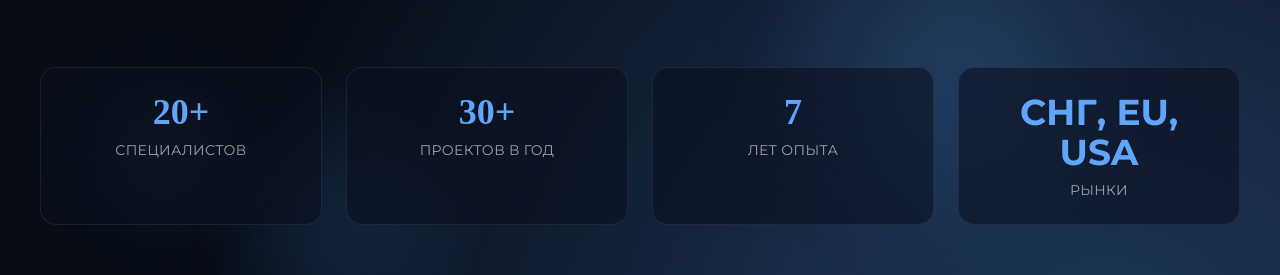
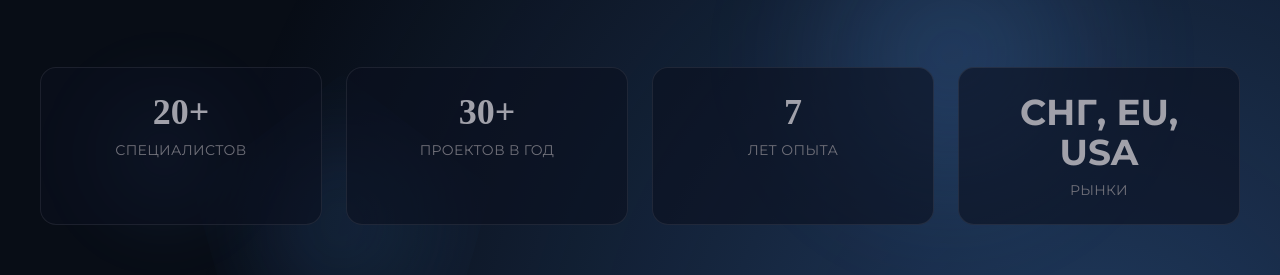
Before and after one commit to pr-poehali-dev/premium-agency-site, a React (Vite) app: page /team in a window 1280 px wide. Shown: the part 266-541 px from the top of the page. Built offline with nearby package versions, Linux system fonts and the light colour scheme; a web font is replaced by a local one.

Commit message:
вся статистика должна быть одним элементом. На страницах команда, маркетинг, разработка, дизайн. цвет серый у всех цыфр в статистике

```diff
--- a/src/components/Typography.tsx
+++ b/src/components/Typography.tsx
@@ -112,3 +112,28 @@ export const SmallText = ({ children, className = '' }: SmallTextProps) => {
     </p>
   );
 };
+
+interface StatCardProps {
+  value: string;
+  label: string;
+  isNumber?: boolean;
+}
+
+export const StatCard = ({ value, label, isNumber = true }: StatCardProps) => {
+  return (
+    <div
+      className="hover-card text-center p-6 rounded-2xl transition-transform duration-300 hover:scale-105"
+      style={{
+        background: 'rgba(11,15,31,0.6)',
+        border: '1px solid rgba(255,255,255,0.08)'
+      }}
+    >
+      <div className={`${isNumber ? 'font-zen' : 'font-montserrat'} font-bold text-3xl md:text-4xl lg:text-4xl mb-2 text-zinc-400`}>
+        {value}
+      </div>
+      <div className="font-montserrat text-xs md:text-sm uppercase tracking-wide text-zinc-500">
+        {label}
+      </div>
+    </div>
+  );
+};
--- a/src/pages/Design.tsx
+++ b/src/pages/Design.tsx
@@ -2,7 +2,7 @@ import AppLayout from '@/components/AppLayout';
 import PageTransition from '@/components/PageTransition';
 import SEO from '@/components/SEO';
 import PageContainer from '@/components/PageContainer';
-import { PageHeader, SectionHeader } from '@/components/Typography';
+import { PageHeader, SectionHeader, StatCard } from '@/components/Typography';
 import Icon from '@/components/ui/icon';
 import { useCardHover } from '@/hooks/useCardHover';
 
@@ -226,21 +226,7 @@ const Design = () => {
 
           <div className="grid grid-cols-2 md:grid-cols-4 gap-6 mb-12">
             {stats.map((stat) => (
-              <div
-                key={stat.label}
-                className="text-center p-6 rounded-2xl"
-                style={{
-                  background: 'rgba(11,15,31,0.5)',
-                  border: '1px solid rgba(255,255,255,0.08)',
-                }}
-              >
-                <div className={`${stat.isNumber ? 'font-zen' : 'font-montserrat'} font-bold text-3xl md:text-4xl lg:text-4xl mb-2`} style={{ color: '#2d9d8f' }}>
-                  {stat.value}
-                </div>
-                <div className="font-montserrat text-xs md:text-sm uppercase tracking-wide text-zinc-400">
-                  {stat.label}
-                </div>
-              </div>
+              <StatCard key={stat.label} value={stat.value} label={stat.label} isNumber={stat.isNumber} />
             ))}
           </div>
         </PageContainer>
--- a/src/pages/Marketing.tsx
+++ b/src/pages/Marketing.tsx
@@ -2,7 +2,7 @@ import AppLayout from '@/components/AppLayout';
 import PageTransition from '@/components/PageTransition';
 import SEO from '@/components/SEO';
 import PageContainer from '@/components/PageContainer';
-import { PageHeader, SectionHeader } from '@/components/Typography';
+import { PageHeader, SectionHeader, StatCard } from '@/components/Typography';
 import Icon from '@/components/ui/icon';
 import { useCardHover } from '@/hooks/useCardHover';
 
@@ -212,21 +212,7 @@ const Marketing = () => {
 
           <div className="grid grid-cols-2 md:grid-cols-4 gap-6">
             {stats.map((stat) => (
-              <div
-                key={stat.label}
-                className="text-center p-6 rounded-2xl"
-                style={{
-                  background: 'rgba(11,15,31,0.6)',
-                  border: '1px solid rgba(255,255,255,0.08)',
-                }}
-              >
-                <div className={`${stat.isNumber ? 'font-zen' : 'font-montserrat'} font-bold text-3xl md:text-4xl lg:text-4xl mb-2`} style={{ color: '#d66b2a' }}>
-                  {stat.value}
-                </div>
-                <div className="font-montserrat text-xs md:text-sm uppercase tracking-wide text-zinc-400">
-                  {stat.label}
-                </div>
-              </div>
+              <StatCard key={stat.label} value={stat.value} label={stat.label} isNumber={stat.isNumber} />
             ))}
           </div>
         </PageContainer>
--- a/src/pages/Team.tsx
+++ b/src/pages/Team.tsx
@@ -2,19 +2,13 @@ import AppLayout from '@/components/AppLayout';
 import PageTransition from '@/components/PageTransition';
 import SEO from '@/components/SEO';
 import PageContainer from '@/components/PageContainer';
-import { PageHeader } from '@/components/Typography';
+import { PageHeader, StatCard } from '@/components/Typography';
 import { useCardHover } from '@/hooks/useCardHover';
 
 interface TeamMember {
   name: string;
   role: string;
   image: string;
-}
-
-interface Stat {
-  value: string;
-  label: string;
-  isNumber?: boolean;
 }
 
 const teamLeaders: TeamMember[] = [
@@ -40,34 +34,12 @@ const teamLeaders: TeamMember[] = [
   },
 ];
 
-const stats: Stat[] = [
+const stats = [
   { value: '20+', label: 'Специалистов', isNumber: true },
   { value: '30+', label: 'Проектов в год', isNumber: true },
   { value: '7', label: 'Лет опыта', isNumber: true },
   { value: 'СНГ, EU, USA', label: 'Рынки', isNumber: false },
 ];
-
-const StatCard = ({ stat }: { stat: Stat }) => {
-  const { hoverProps, getHoverStyle } = useCardHover();
-
-  return (
-    <div
-      {...hoverProps}
-      className="hover-card text-center p-6 rounded-2xl"
-      style={getHoverStyle({
-        background: 'rgba(11,15,31,0.6)',
-        border: '1px solid rgba(255,255,255,0.08)'
-      })}
-    >
-      <div className={`${stat.isNumber ? 'font-zen' : 'font-montserrat'} font-bold text-3xl md:text-4xl lg:text-4xl mb-2`} style={{ color: '#60A5FA' }}>
-        {stat.value}
-      </div>
-      <div className="font-montserrat text-xs md:text-sm uppercase tracking-wide text-zinc-400">
-        {stat.label}
-      </div>
-    </div>
-  );
-};
 
 const MemberCard = ({ member }: { member: TeamMember }) => {
   const { hoverProps, getHoverStyle } = useCardHover();
@@ -118,7 +90,7 @@ const Team = () => {
 
           <div className="grid grid-cols-2 md:grid-cols-4 gap-6 mb-16">
             {stats.map((stat) => (
-              <StatCard key={stat.label} stat={stat} />
+              <StatCard key={stat.label} value={stat.value} label={stat.label} isNumber={stat.isNumber} />
             ))}
           </div>
 
```
